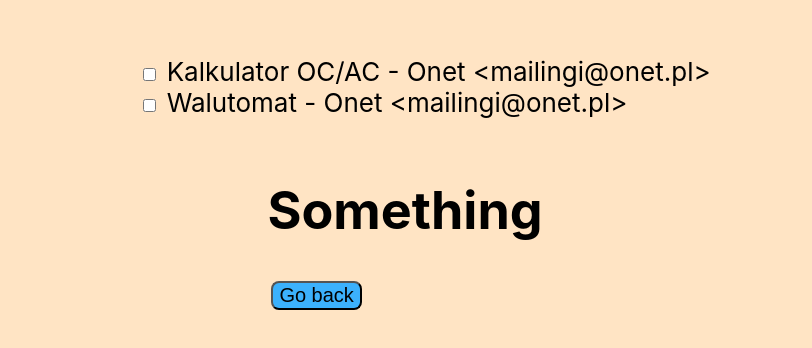
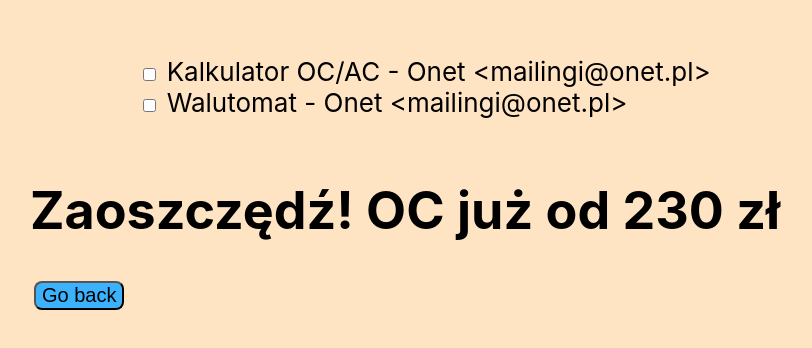
Before and after one commit to Karola93/SpeednetEx, a React (Create React App) app: page / in a window 1280 px wide. Shown: the part 228-576 px from the top of the page, without its empty margins (235-1047 px from the left). Built offline with nearby package versions, Linux system fonts and the light colour scheme.

Commit message:
feat(Detail) filter data

```diff
--- a/src/App/components/Detail.js
+++ b/src/App/components/Detail.js
@@ -1,9 +1,9 @@
 import React from "react";
 
 const Detail = ({data}) => {
-
+    const checked = data.filter(el => el["id"])[0];
     return (
-        <h1>Something</h1>
+        <h1>{checked['subject']}</h1>
     )
 };
 
```
